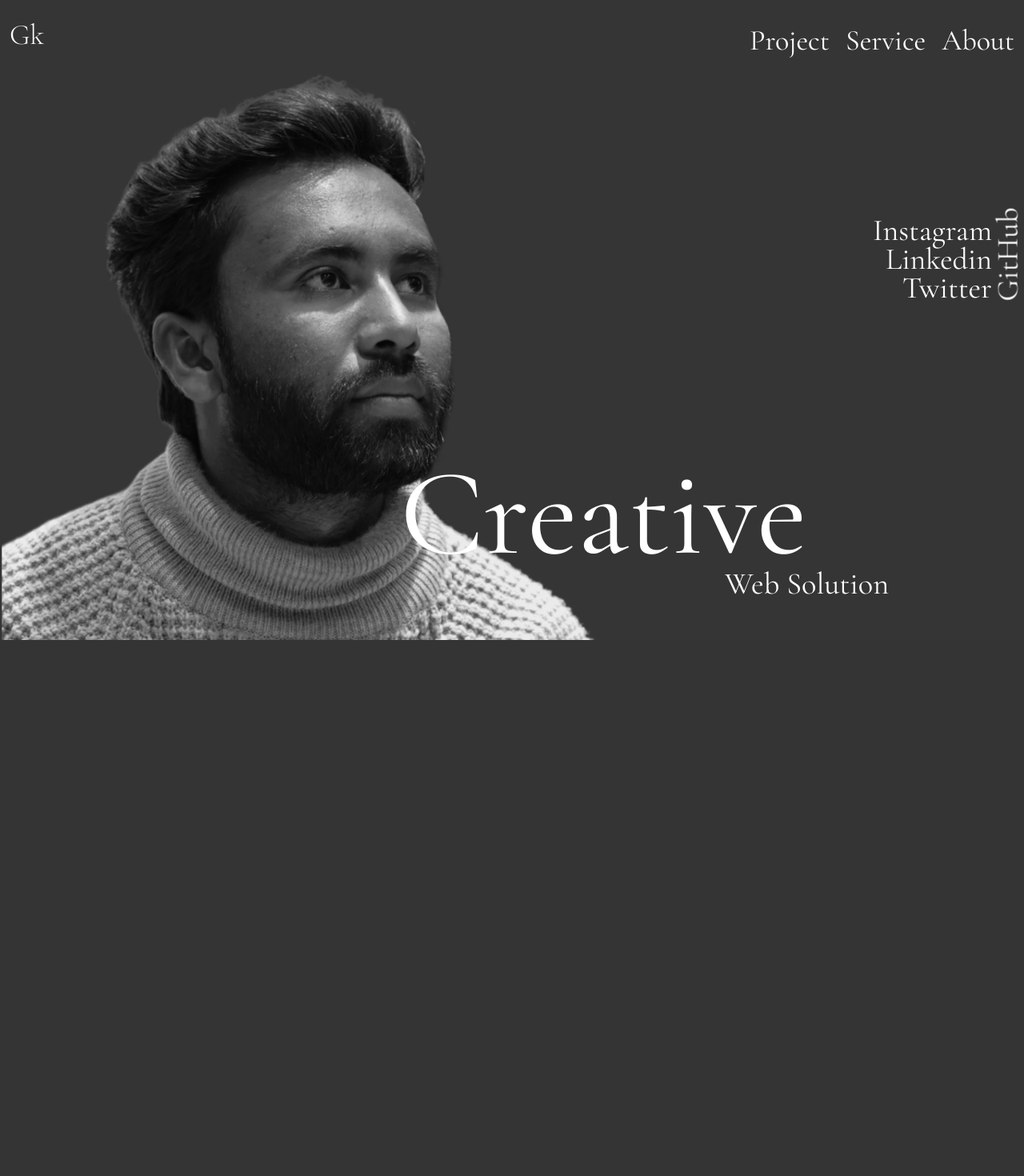
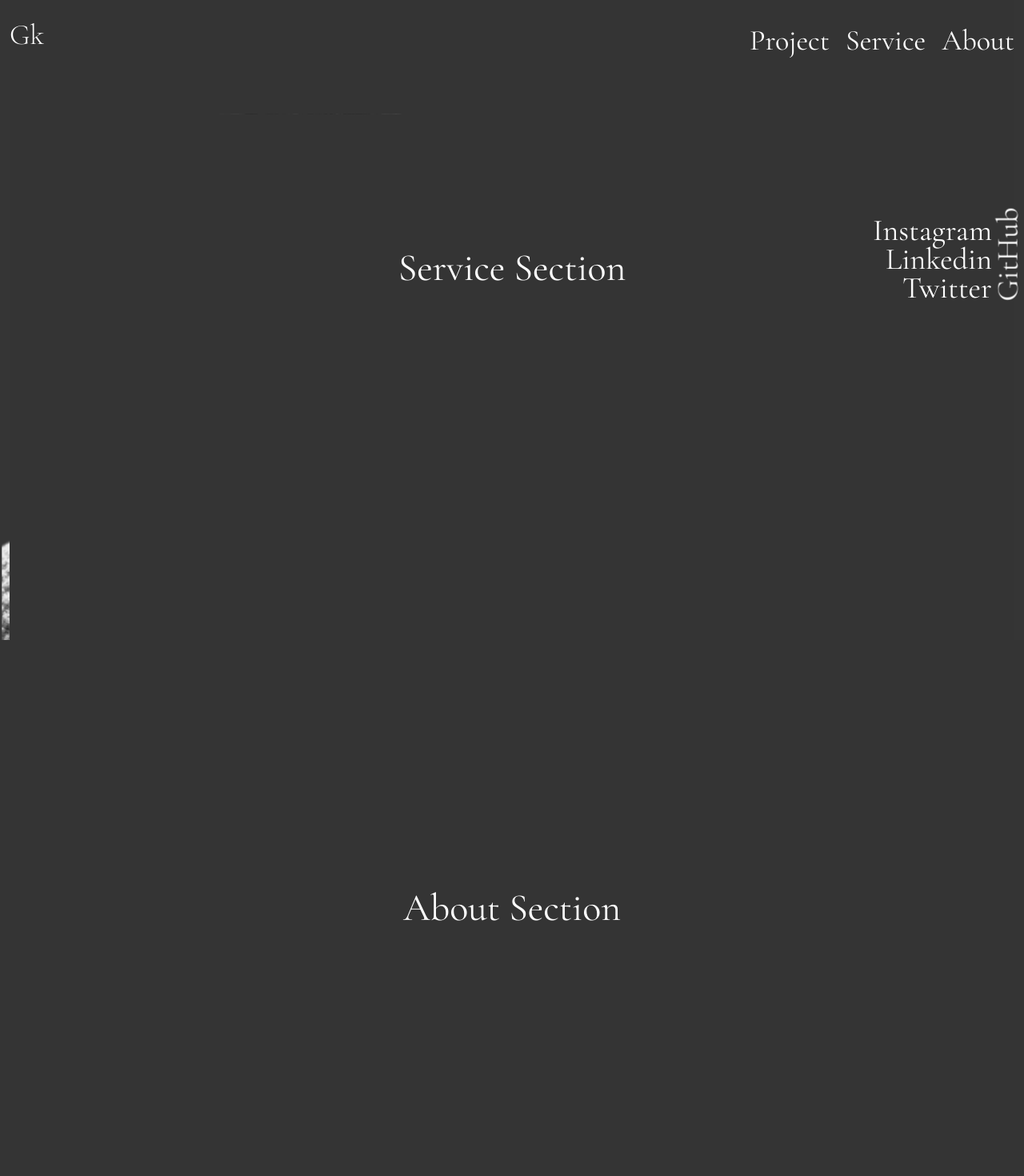
Before and after one commit to parthergk/NewPortfolio, a Next.js app: page / in a window 1280 px wide. Shown: the top 1470 px of the page at 80% size. Built offline with nearby package versions, Linux system fonts and the light colour scheme.

Commit message:
smooth scroll

```diff
--- a/components/Main.jsx
+++ b/components/Main.jsx
@@ -1,71 +1,116 @@
 import React, { useState, useEffect } from "react";
-import { motion } from "framer-motion";
+import { motion, useSpring } from "framer-motion";
 
 const Main = () => {
   const [scrollY, setScrollY] = useState(0);
+  const [lastScrollY, setLastScrollY] = useState(0);
+  const [skewValue, setSkewValue] = useState(0);
+
+  // Create a spring animation for smooth scrolling
+  const smoothScrollY = useSpring(scrollY, {
+    stiffness: 80,  // Controls the stiffness (higher = more rigid)
+    damping: 30,    // Controls the damping (higher = slower stop)
+    duration: 0.5
+  });
 
   useEffect(() => {
     const handleScroll = () => {
-      setScrollY(window.scrollY);
+      const currentScrollY = window.scrollY || 0;
+
+      smoothScrollY.set(scrollY);
+
+      // Calculate the difference between the current and last scroll position
+      const deltaScroll = currentScrollY - lastScrollY;
+
+      // Update the skew value based on the scroll speed
+      const newSkewValue = deltaScroll * 0.09; // Adjust this multiplier for skew sensitivity
+      setSkewValue(newSkewValue);
+
+      // Update the scroll positions
+      setScrollY(currentScrollY);
+      setLastScrollY(currentScrollY);
+
+      // Reset the skew value after scrolling stops
+      clearTimeout(window.skewTimeout);
+      window.skewTimeout = setTimeout(() => {
+        setSkewValue(0);
+      }, 150); // After 150ms of no scrolling, reset the skew
     };
 
     window.addEventListener("scroll", handleScroll);
-
     return () => {
       window.removeEventListener("scroll", handleScroll);
+      clearTimeout(window.skewTimeout);
     };
-  }, []);
+  }, [lastScrollY, scrollY]);
 
   return (
-    <main className=" w-full h-full px-3 z-0">
+    <main className="w-full h-full px-3 z-0">
       <motion.div
         className="scroll-content h-screen"
-        style={{ transform: `translate3d(0px, ${-scrollY}px, 0px)` }}
+        style={{
+          transform: `translate3d(0px, ${-smoothScrollY.get()}px, 0px)`,
+        }}
         transition={{
           type: "spring",
-          damping: 25, // Higher damping for a slower, smoother stop
-          stiffness: 50, // Lower stiffness for a softer, less rigid scroll
-          duration: 0.8, // Increase duration for a slower transition
+          damping: 25,  // Higher damping for a slower, smoother stop
+          stiffness: 50, // Lower stiffness for a softer scroll
         }}
       >
         <div className="pt-500vh pb-400vh">
-          <section
+          <motion.section
             id="Project"
-            className=" pt-36 pb-70vh h-screen  bg-[#343434]"
+            className="pt-36 pb-70vh bg-[#343434]"
+            style={{
+              transform: `skew(0deg, ${skewValue}deg)`,
+            }}
+            transition={{ type: "spring", damping: 20, stiffness: 100 }}
           >
-            <h1 className=" text-[80px] font-semibold mb-10">How I Can Help</h1>
-            <div className=" pr-8">
-              <div className="border-t h-1 border-gray-300"></div>
-              <div>
-                <h2 className=" text-5.4xl font-medium">Web design</h2>
-                <p className=" text-3.2xl font-normal">
+            <h1 className="text-[80px] font-semibold mb-10">How I Can Help</h1>
+            <div className="pr-8">
+              <div className="border-t h-1 border-gray-300 mb-10"></div>
+              <div className="px-5 flex flex-row">
+                <h2 className="text-5.4xl font-medium w-[325px]">Web design</h2>
+                <p className="text-3.2xl font-normal w-3/4 pt-20">
                   Visually stunning web designs that captivate your audience by
                   blending your brand voice and customer needs.
                 </p>
               </div>
             </div>
-          </section>
+          </motion.section>
 
-          <section
+          <motion.section
             id="Service"
-            className="pt-36 pb-70vh h-screen  bg-[#343434] flex justify-center items-center"
+            className="pt-36 pb-70vh h-screen bg-[#343434] flex justify-center items-center"
+            style={{
+              transform: `skew(0deg, ${skewValue}deg)`,
+            }}
+            transition={{ type: "spring", damping: 20, stiffness: 100 }}
           >
             <h1 className="text-5xl">Service Section</h1>
-          </section>
+          </motion.section>
 
-          <section
+          <motion.section
             id="About"
-            className="pt-36 pb-70vh h-screen  bg-[#343434] flex justify-center items-center"
+            className="pt-36 pb-70vh h-screen bg-[#343434] flex justify-center items-center"
+            style={{
+              transform: `skew(0deg, ${skewValue}deg)`,
+            }}
+            transition={{ type: "spring", damping: 20, stiffness: 100 }}
           >
             <h1 className="text-5xl">About Section</h1>
-          </section>
+          </motion.section>
 
-          <section
+          <motion.section
             id="Contact"
-            className="pt-36 pb-70vh h-screen  bg-[#343434] flex justify-center items-center"
+            className="pt-36 pb-70vh h-screen bg-[#343434] flex justify-center items-center"
+            style={{
+              transform: `skew(0deg, ${skewValue}deg)`,
+            }}
+            transition={{ type: "spring", damping: 20, stiffness: 100 }}
           >
             <h1 className="text-5xl">Contact Section</h1>
-          </section>
+          </motion.section>
         </div>
       </motion.div>
     </main>
--- /dev/null
+++ b/components/Section.jsx
@@ -0,0 +1,9 @@
+import React from 'react'
+
+const Section = () => {
+  return (
+    <div>Section</div>
+  )
+}
+
+export default Section
```
